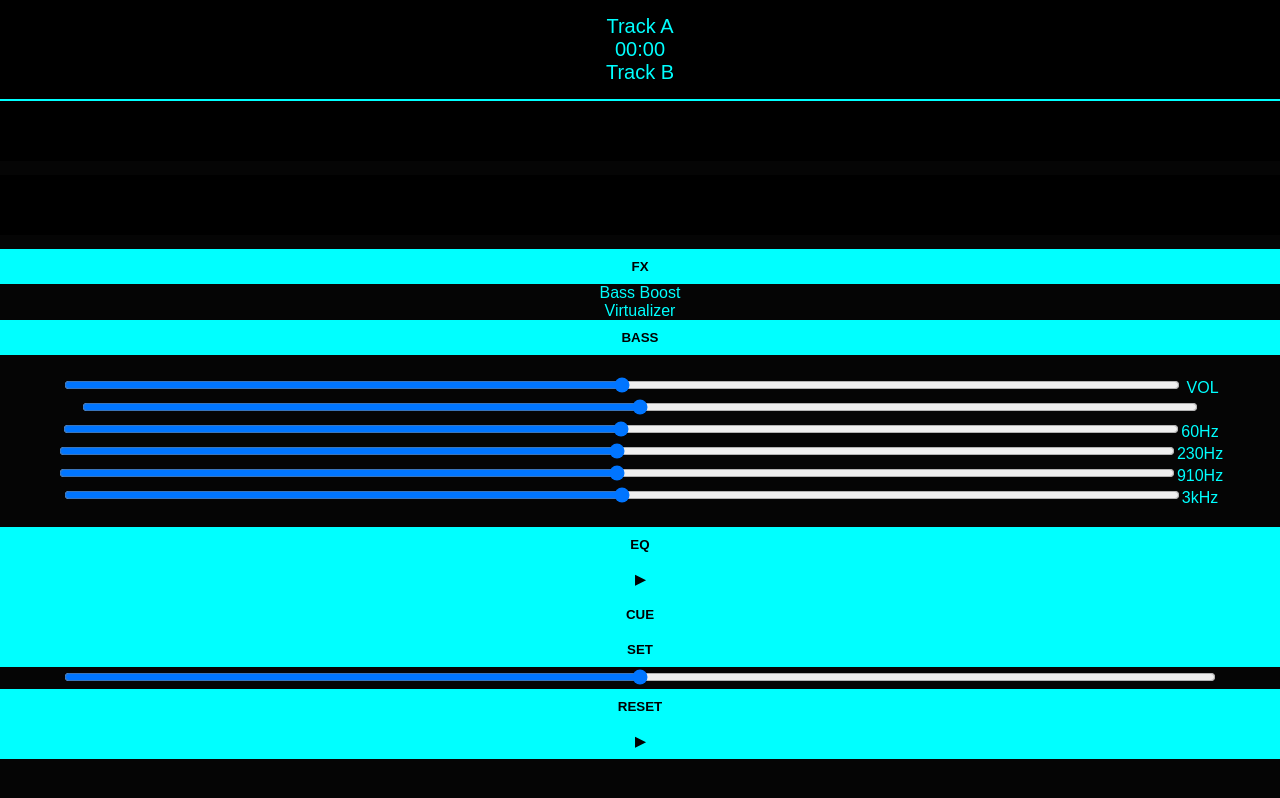
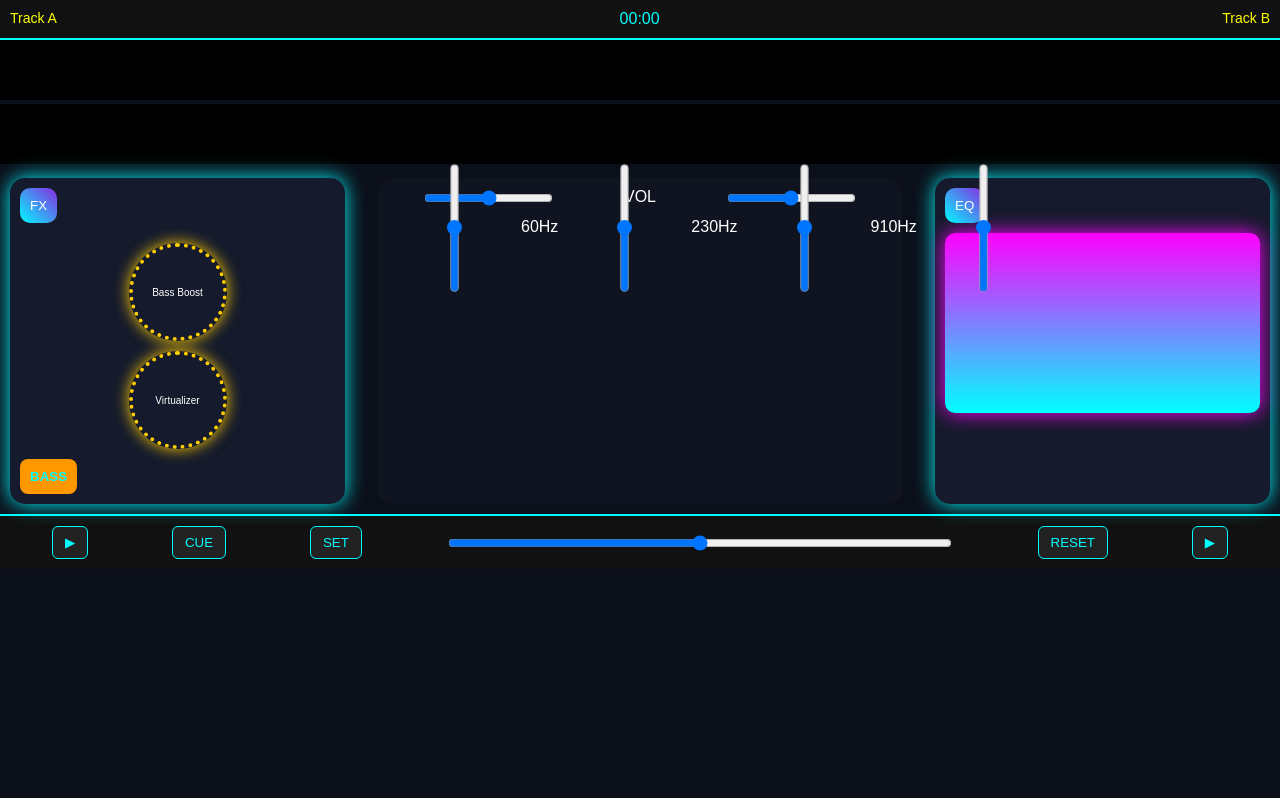
Before and after one commit to Adityamkweb/Dj-studio-, a plain HTML site: page index.html in a window 1280 px wide. Drawn offline with Linux system fonts and the light colour scheme.

Commit message:
Refactor CSS styles for improved layout and design

```diff
--- a/style.css
+++ b/style.css
@@ -1,51 +1,124 @@
 body{
   margin:0;
-  background:#050505;
-  color:#0ff;
+  background:#0b0f1a;
+  color:#fff;
   font-family:Arial;
-  text-align:center;
 }
 
-header{
-  background:#000;
-  padding:15px;
-  font-size:20px;
+.top{
+  display:flex;
+  justify-content:space-between;
+  padding:10px;
+  background:#111;
   border-bottom:2px solid #0ff;
 }
 
-.dj{
+.track{
+  color:#ff0;
+  font-size:14px;
+}
+
+.time{
+  color:#0ff;
+}
+
+.wavebars canvas{
+  width:100%;
+  height:60px;
+  background:#000;
+}
+
+.dj-console{
   display:flex;
-  justify-content:space-around;
+  justify-content:space-between;
   padding:10px;
 }
 
-.deck{
-  width:45%;
-  border:1px solid #0ff;
+.panel{
+  width:25%;
+  background:#151a2c;
+  border-radius:15px;
   padding:10px;
-  border-radius:10px;
-  background:#0a0a0a;
+  box-shadow:0 0 20px #00faff;
 }
 
-canvas{
-  width:100%;
-  height:60px;
-  background:#000;
+.fx, .eq-btn{
+  background:linear-gradient(45deg,#00faff,#8a2be2);
+  border:none;
+  padding:10px;
+  color:#fff;
+  border-radius:10px;
   margin-bottom:10px;
 }
 
-button{
-  width:100%;
+.knob{
+  width:90px;
+  height:90px;
+  border-radius:50%;
+  border:4px dotted #ffcc00;
+  margin:10px auto;
+  box-shadow:0 0 15px #ffcc00;
+  display:flex;
+  align-items:center;
+  justify-content:center;
+  font-size:10px;
+}
+
+.bass-btn{
+  background:#ff9800;
+  border:none;
   padding:10px;
-  background:#0ff;
-  border:none;
+  border-radius:8px;
   font-weight:bold;
 }
 
 .mixer{
-  margin:20px;
+  width:40%;
+  background:#101420;
+  border-radius:15px;
+  padding:10px;
 }
 
-input[type=range]{
-  width:90%;
+.vol{
+  display:flex;
+  justify-content:space-around;
 }
+
+.eq{
+  display:flex;
+  justify-content:space-between;
+  margin-top:10px;
+}
+
+.eq input{
+  writing-mode:bt-lr;
+  transform:rotate(270deg);
+}
+
+.neon{
+  height:180px;
+  background:linear-gradient(#ff00ff,#00ffff);
+  border-radius:10px;
+  box-shadow:0 0 20px #ff00ff;
+}
+
+.bottom{
+  display:flex;
+  align-items:center;
+  justify-content:space-around;
+  background:#111;
+  padding:10px;
+  border-top:2px solid #0ff;
+}
+
+button{
+  background:#222;
+  color:#0ff;
+  border:1px solid #0ff;
+  padding:8px 12px;
+  border-radius:6px;
+}
+
+#crossfader{
+  width:40%;
+}
```
